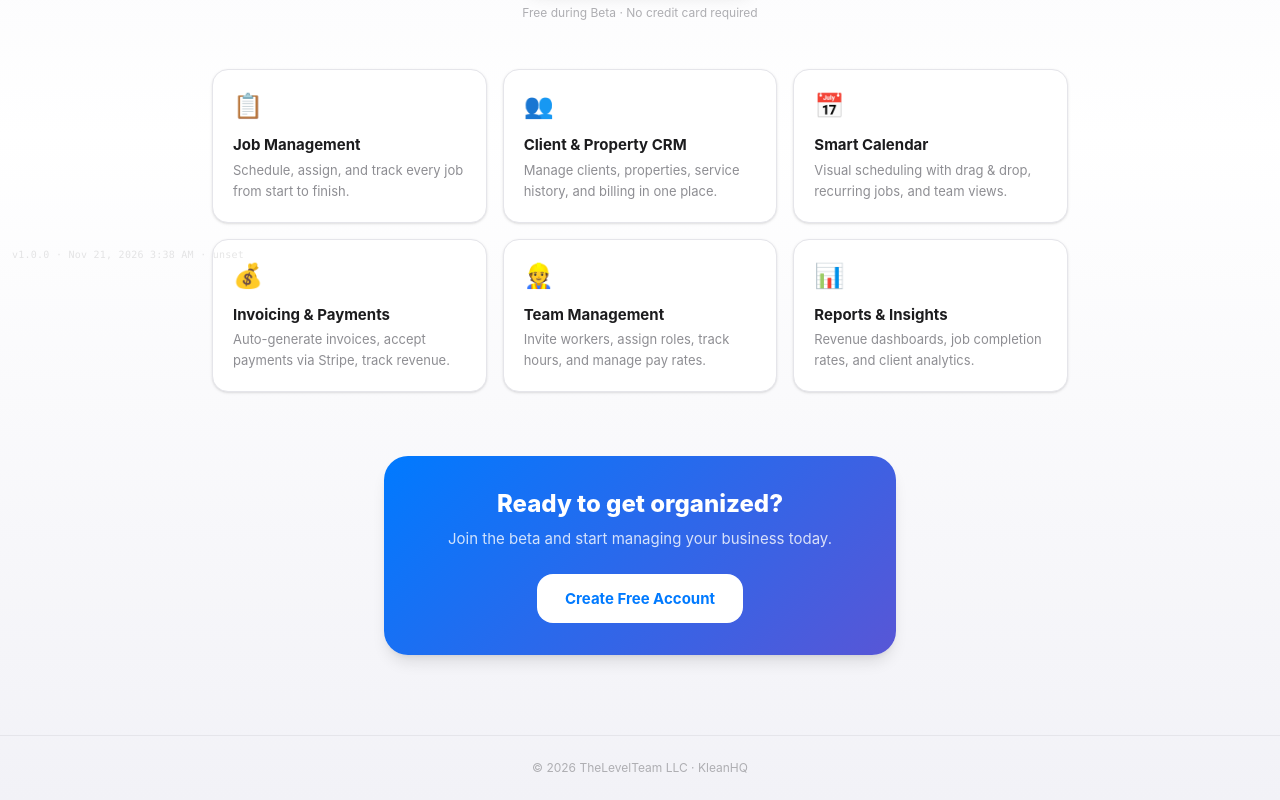
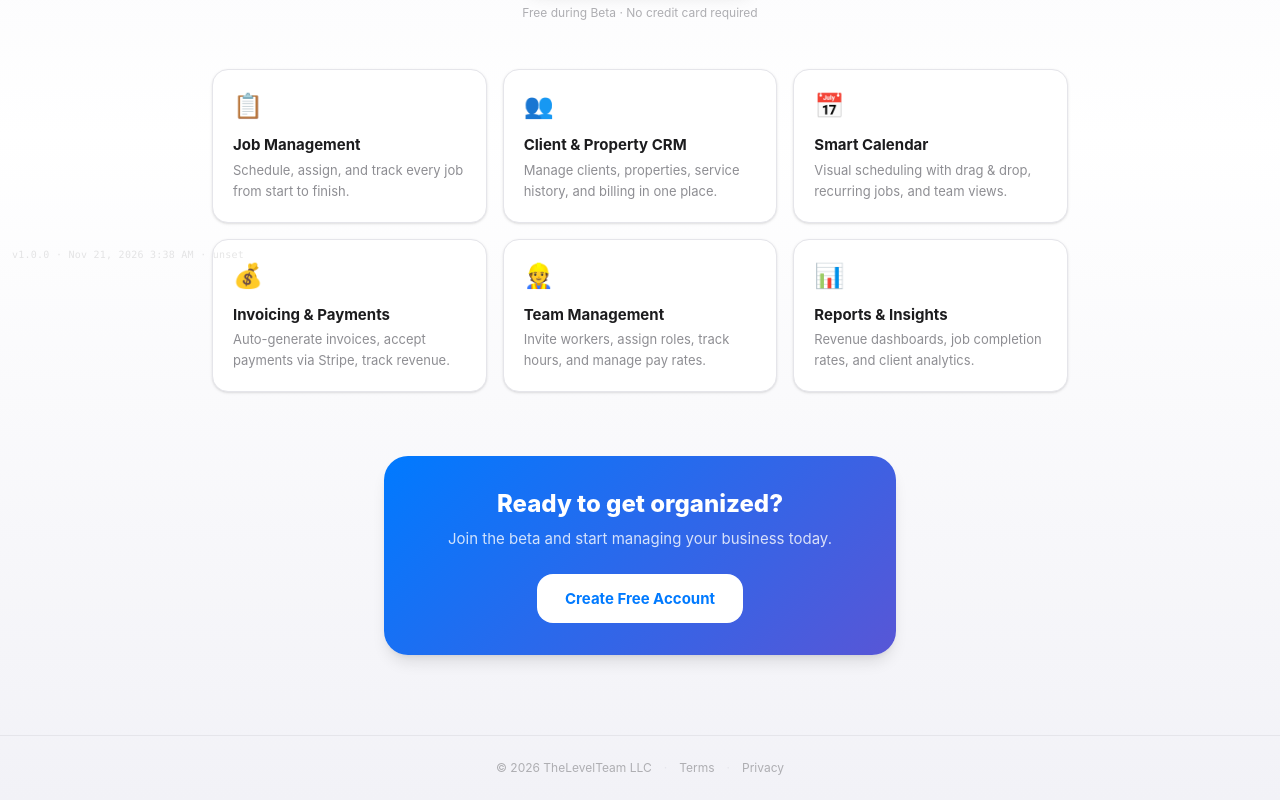
Before and after one commit to sevakogan/FieldAgent, a Next.js app: page /beta in a window 1280 px wide. Shown: the part 529-1329 px from the top of the page. Built offline with nearby package versions, Linux system fonts and the light colour scheme; no server answers.

Commit message:
feat: add Terms and Privacy links to beta page footer

```diff
--- a/src/app/beta/page.tsx
+++ b/src/app/beta/page.tsx
@@ -196,9 +196,17 @@ export default function BetaLandingPage() {
 
       {/* Footer */}
       <footer className="text-center px-5 py-6 border-t" style={{ borderColor: '#E5E5EA' }}>
-        <p className="text-xs" style={{ color: '#AEAEB2' }}>
-          &copy; 2026 TheLevelTeam LLC &middot; KleanHQ
-        </p>
+        <div className="flex items-center justify-center gap-3 text-xs" style={{ color: '#AEAEB2' }}>
+          <span>&copy; 2026 TheLevelTeam LLC</span>
+          <span style={{ color: '#E5E5EA' }}>&middot;</span>
+          <Link href="/terms" className="hover:text-[#1C1C1E] transition-colors no-underline">
+            Terms
+          </Link>
+          <span style={{ color: '#E5E5EA' }}>&middot;</span>
+          <Link href="/privacy" className="hover:text-[#1C1C1E] transition-colors no-underline">
+            Privacy
+          </Link>
+        </div>
       </footer>
     </div>
   )
```
